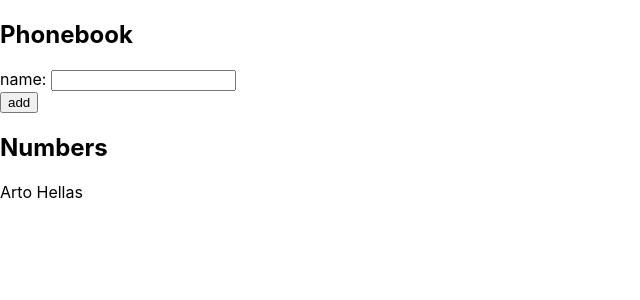
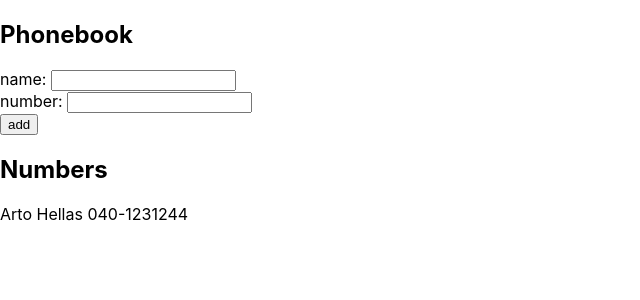
Before and after one commit to PasiSa/fullstack-hy, a React (Create React App) app in the folder osa2/puhelinluettelo/: page / in a window 1280 px wide. Shown: the top 300 px of the page, without its empty margins (0-640 px from the left). Built offline with nearby package versions, Linux system fonts and the light colour scheme.

Commit message:
Tasks 2.7 and 2.8 done.

```diff
--- a/osa2/puhelinluettelo/src/App.js
+++ b/osa2/puhelinluettelo/src/App.js
@@ -2,21 +2,30 @@ import React, { useState } from 'react'
 
 const App = () => {
   const [ persons, setPersons] = useState([
-    { name: 'Arto Hellas' }
+    { name: 'Arto Hellas', number: '040-1231244' }
   ])
   const [ newName, setNewName ] = useState('')
+  const [ newNumber, setNewNumber ] = useState('')
 
   const addName = (event) => {
     event.preventDefault()
-    const nameObject = {
-      name: newName
+    if(persons.map(n => n.name).includes(newName)) {
+      window.alert(`${newName} is already added to phonebook`)
+    } else {
+      const nameObject = {
+        name: newName,
+        number: newNumber
+      }
+      setPersons(persons.concat(nameObject))
     }
-    setPersons(persons.concat(nameObject))
     setNewName('')
   }
 
   const handleNameChange = (event) => {
     setNewName(event.target.value)
+  }
+  const handleNumberChange = (event) => {
+    setNewNumber(event.target.value)
   }
 
   return (
@@ -27,12 +36,15 @@ const App = () => {
           name: <input value={newName} onChange={handleNameChange}/>
         </div>
         <div>
+          number: <input value={newNumber} onChange={handleNumberChange} />
+        </div>
+        <div>
           <button type="submit">add</button>
         </div>
       </form>
       <h2>Numbers</h2>
       {persons.map(pers =>
-        <div key={pers.name}>{pers.name}<br/></div>
+        <div key={pers.name}>{pers.name} {pers.number}<br/></div>
       )}
     </div>
   )
```
